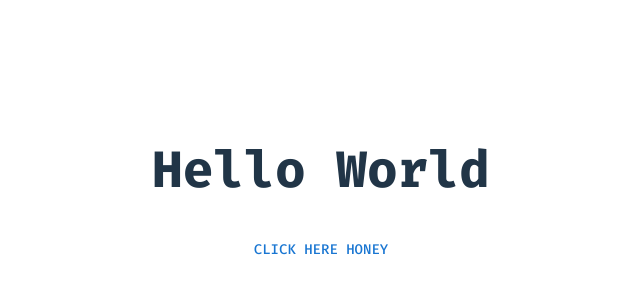
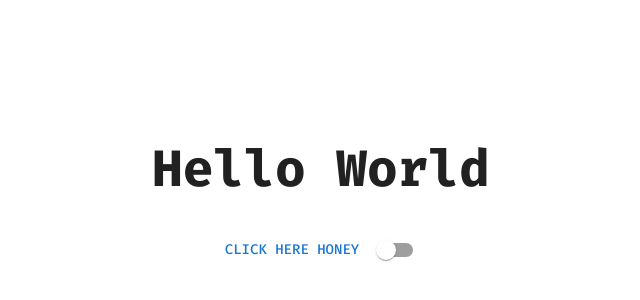
Before and after one commit to touhidhsn/touhidhasan, a React (Vite) app: page / in a window 1280 px wide. Shown: the part 212-512 px from the top of the page, without its empty margins (319-959 px from the left). Built offline with nearby package versions, Linux system fonts and the light colour scheme.

Commit message:
colormode func addded

```diff
--- a/src/App.tsx
+++ b/src/App.tsx
@@ -1,21 +1,46 @@
-import { ThemeProvider, Typography, createTheme } from '@mui/material';
+import {
+  CssBaseline,
+  Switch,
+  ThemeProvider,
+  Typography,
+  createTheme,
+} from '@mui/material';
 import './App.css';
+
 import Button from '@mui/material/Button';
+import { useState } from 'react';
+
+function App() {
+  const [colorMode, setColorMode] = useState(false);
 
   const theme = createTheme({
     typography: {
       fontFamily: '"Fira Code", cursive',
     },
+    palette: {
+      mode: colorMode ? 'dark' : 'light',
+    },
   });
 
-function App() {
+  const handleChange = () => {
+    colorMode === true ? setColorMode(false) : setColorMode(true);
+  };
+
   return (
+    <>
       <ThemeProvider theme={theme}>
         <Typography>
+          <CssBaseline />
           <h1>Hello World</h1>
           <Button>Click Here Honey</Button>
+          <Switch
+            checked={colorMode}
+            onChange={handleChange}
+            inputProps={{ 'aria-label': 'controlled' }}
+          />
         </Typography>
       </ThemeProvider>
+    </>
   );
 }
 
```
Also changed, not shown: src/main.tsx (+7 -6 lines), src/components/Header.tsx (added). Lines whose indentation alone changed are shown as unchanged.
